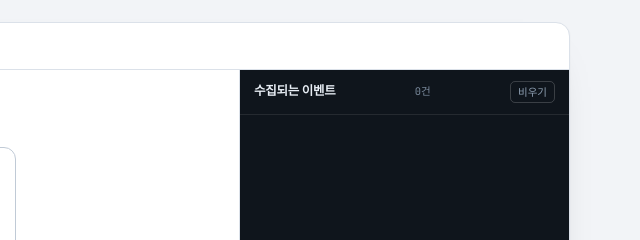
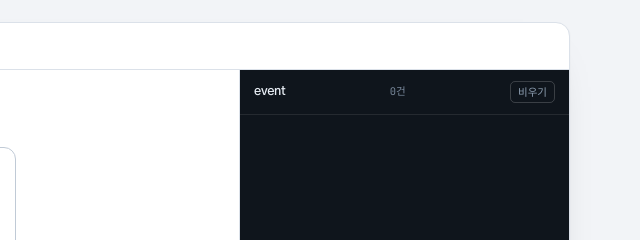
Before and after one commit to ahyun39/seoul-bus, a plain HTML site: page app/static/index.html in a window 1280 px wide. Shown: the top 240 px of the page, 640-1280 px from the left. Drawn offline with Linux system fonts and the light colour scheme; no server answers.

Commit message:
docs: update index.html, gitignore

```diff
--- a/app/static/index.html
+++ b/app/static/index.html
@@ -30,7 +30,7 @@
       <div class="pane" id="pane"></div>
       <aside class="lograil">
         <div class="logHead">
-          <h4>수집되는 이벤트</h4>
+          <h4>event</h4>
           <span class="n" id="logN">0건</span>
           <button type="button" class="clr" id="clrBtn">비우기</button>
         </div>
```
Also changed, not shown: 1 other file.
